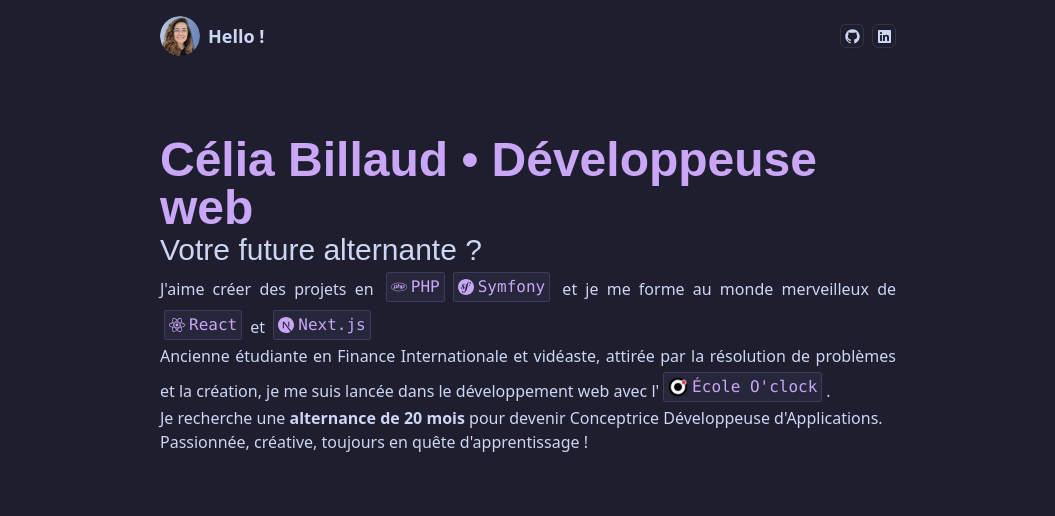
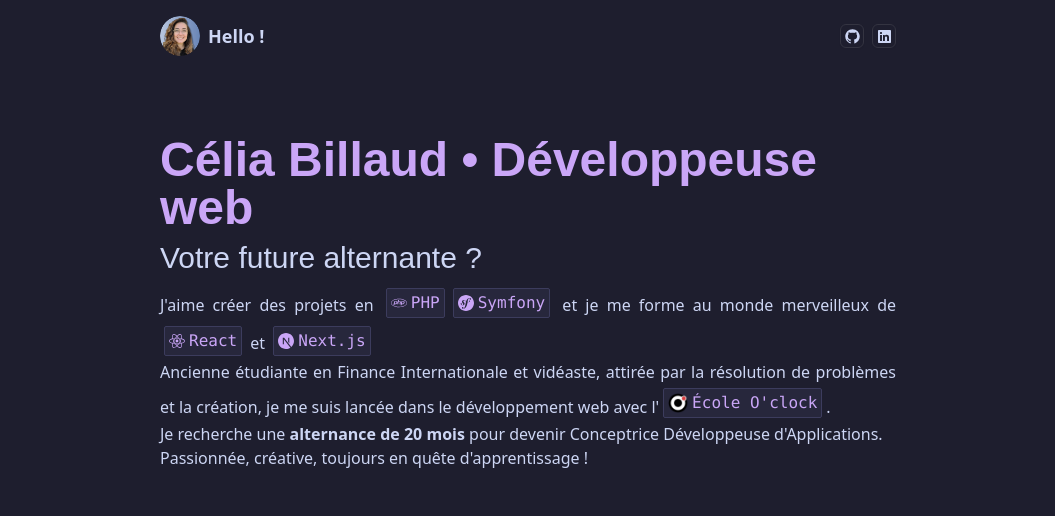
Before and after one commit to CeliaBillaud/portfolio, a Next.js app: page / in a window 1280 px wide. Shown: the top 516 px of the page, without its empty margins (112-1167 px from the left). Built offline with nearby package versions, Linux system fonts and the light colour scheme; grey boxes are pictures that could not be loaded; a web font is replaced by a local one.

Commit message:
spacing hero

```diff
--- a/app/_components/Hero.tsx
+++ b/app/_components/Hero.tsx
@@ -18,9 +18,10 @@ const Code = ({ className, children, icon: Icon, ...props }: ComponentPropsWithR
 
 export const Hero = () => {
     return (
-        <Section>
+        <Section className='flex flex-col gap-2'>
             <h1 className="text-5xl text-primary font-bold font-caption">Célia Billaud • Développeuse web</h1>
             <h2 className="text-3xl font-caption">Votre future alternante ?</h2>
+            <div>
                 <p className="text-base md:text-justify">
                     J'aime créer des projets en <Code icon={FaPhp}>PHP</Code><Code icon={SiSymfony}>Symfony</Code> et je me forme au monde merveilleux de <Code icon={FaReact}>React</Code> et <Code icon={SiNextdotjs}>Next.js</Code>
                 </p>
@@ -44,6 +45,7 @@ export const Hero = () => {
                 <p className="text-base md:text-justify">
                     Passionnée, créative, toujours en quête d'apprentissage !
                 </p>
+            </div>
         </Section>
     );
 };
```
Lines whose indentation alone changed are shown as unchanged.
